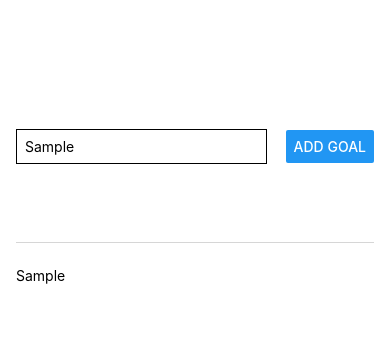
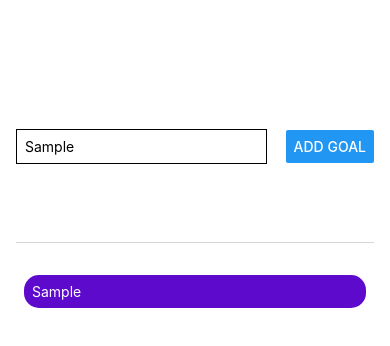
Before and after one commit to Jonjo7Dia/First-React-Native-App, a React Native app: screen / in a window 390 px wide. Both pictures are taken after typing "Sample" into the empty fields and a click on the button "ADD GOAL". Shown: the top 346 px of the page. Built offline with nearby package versions, Linux system fonts and the light colour scheme.

Commit message:
building components

```diff
--- a/App.js
+++ b/App.js
@@ -1,6 +1,12 @@
 import { useState } from "react";
-import { StyleSheet, Text, View, Button, TextInput } from "react-native";
-
+import {
+  StyleSheet,
+  View,
+  Button,
+  TextInput,
+  FlatList,
+} from "react-native";
+import GoalItem from './components/GoalItem';
 export default function App() {
   const [enteredGoalText, setEnteredGoalText] = useState("");
   const [listOfGoals, setListOfGoals] = useState([]);
@@ -9,8 +15,10 @@
   }
 
   function addGoalHandler() {
-    setListOfGoals((prevState) => [...prevState, enteredGoalText]);
-
+    setListOfGoals((prevState) => [
+      ...prevState,
+      { text: enteredGoalText, id: Math.random().toString() },
+    ]);
   }
   return (
     <View style={styles.appContainer}>
@@ -23,7 +31,18 @@
         <Button title="Add Goal" onPress={addGoalHandler} />
       </View>
       <View style={styles.goalsContainer}>
-        {listOfGoals.map((goal,index) =>  <Text key={index}>{goal}</Text>)}
+        <FlatList
+          data={listOfGoals}
+          renderItem={(itemData) => {
+            return (
+              <GoalItem itemData={itemData} />
+            );
+          }}
+          keyExtractor={(item,index) => {
+            return item.id;
+          }}
+          alwaysBounceVertical={false}
+        />
       </View>
     </View>
   );
@@ -54,4 +73,6 @@
   goalsContainer: {
     flex: 3,
   },
+
+
 });
--- /dev/null
+++ b/components/GoalItem.js
@@ -0,0 +1,23 @@
+import { StyleSheet, View, Text } from "react-native";
+function GoalItem(props) {
+  return (
+    <View style={styles.goalItem}>
+      <Text style={styles.goalText}>{props.itemData.item.text}</Text>
+    </View>
+  );
+}
+
+export default GoalItem;
+
+const styles = StyleSheet.create({
+  goalItem: {
+    margin: 8,
+    padding: 8,
+    borderRadius: 15,
+    backgroundColor: "#5e0acc",
+    color: "white",
+  },
+  goalText: {
+    color: "white",
+  },
+});
```
Also changed, not shown: components/GoalInput.js (added).
